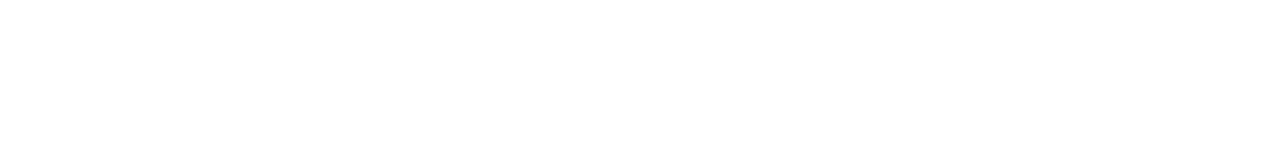
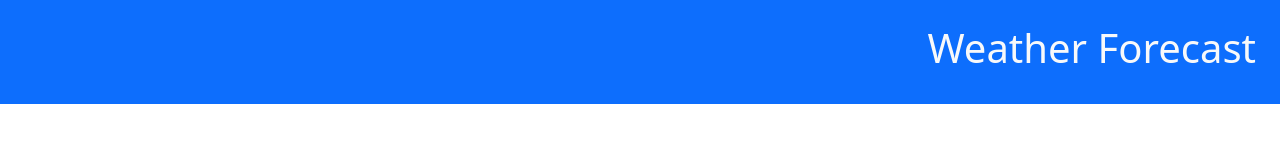
Before and after one commit to AlexHannani/weather-dashboard, a plain HTML site: page index.html in a window 1280 px wide. Drawn offline with nearby package versions, Linux system fonts and the light colour scheme.

Commit message:
added header to the HTML

```diff
--- a/index.html
+++ b/index.html
@@ -14,4 +14,14 @@
   <link rel="stylesheet" href="./assets/style.css">
   <title>Weather Forecast</title>
 </head>
+
+<body>
+
+  <!-- header for the page -->
+  <header class="p-4 mb-4 bg-primary text-light text-end">
+    <h1>Weather Forecast</h1>
+  </header>
+
+
+</body>
 </html>
```
